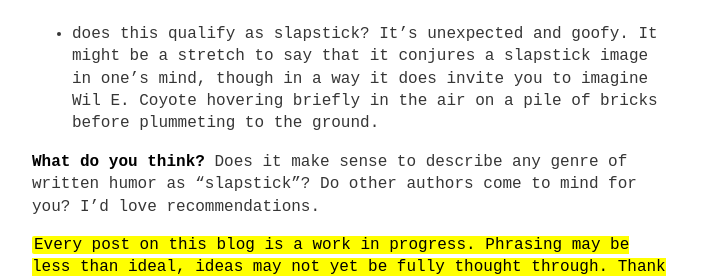
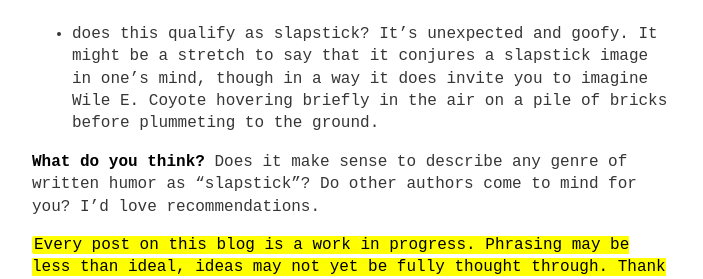
Before and after one commit to person-al/person-al.github.io, a Jekyll site: the page built from _posts/2021-04-07-🌱-slapstick-humor-is-not-just-visual--it-can-be-linguistic-as-well.md, in a window 1280 px wide. Shown: the part 1912-2191 px from the top of the page, without its empty margins (288-991 px from the left). Built offline with Jekyll 4.4.1, drawn with Linux system fonts in a browser that asks for light colours.

Commit message:
Fix typo in slapstick note and change category of wealth distribution note

```diff
--- a/_posts/2021-04-07-🌱-slapstick-humor-is-not-just-visual--it-can-be-linguistic-as-well.md
+++ b/_posts/2021-04-07-🌱-slapstick-humor-is-not-just-visual--it-can-be-linguistic-as-well.md
@@ -36,6 +36,6 @@ Granted, it's not always a clear genre to define. Here's another Adam's quote:
 >
 > source: [[Adams, Douglas]] [[The Hitchhiker's Guide to the Galaxy]]
 
-- does this qualify as slapstick? It's unexpected and goofy. It might be a stretch to say that it conjures a slapstick image in one's mind, though in a way it does invite you to imagine Wil E. Coyote hovering briefly in the air on a pile of bricks before plummeting to the ground.
+- does this qualify as slapstick? It's unexpected and goofy. It might be a stretch to say that it conjures a slapstick image in one's mind, though in a way it does invite you to imagine Wile E. Coyote hovering briefly in the air on a pile of bricks before plummeting to the ground.
 
 **What do you think?** Does it make sense to describe any genre of written humor as "slapstick"? Do other authors come to mind for you? I'd love recommendations.
```
Also changed, not shown: _posts/2021-07-03-🌳-calculating-the-wealth-distribution-of-bitcoin.md (renamed from _posts/2021-07-03-🌱-calculating-the-wealth-distribution-of-bitcoin.md, +1 -1 lines).
